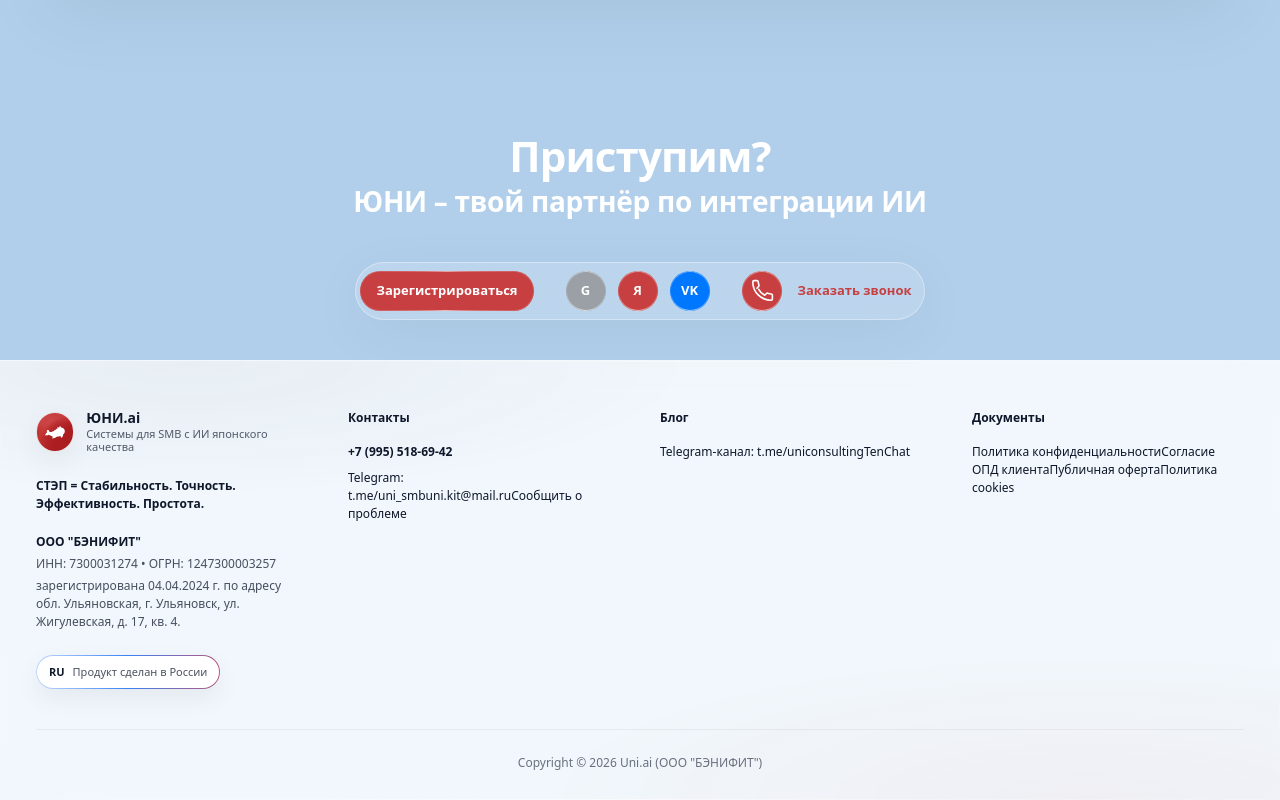
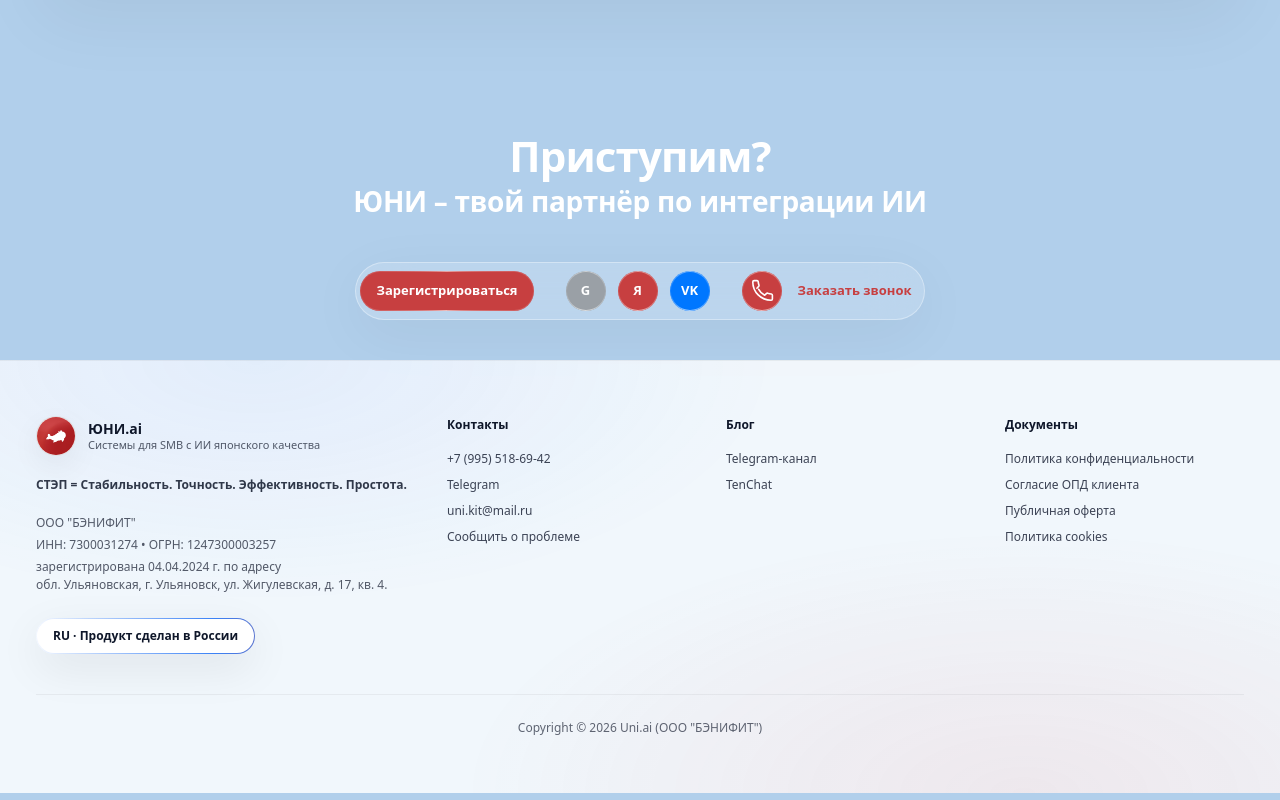
Before and after one commit to uniconsulting/uni.com, a Next.js app: page / in a window 1280 px wide. Shown: the part 8506-9306 px from the top of the page. Built offline with nearby package versions, Linux system fonts and the light colour scheme.

Commit message:
Update Footer.tsx

```diff
--- a/src/components/sections/Footer.tsx
+++ b/src/components/sections/Footer.tsx
@@ -1,13 +1,11 @@
-"use client";
-
 import React from "react";
 
 export default function FooterSection() {
-  const linkBase =
-    "text-[#0f172a] transition-colors duration-500 hover:text-[#c73f40]";
+  const linkClass =
+    "text-[#0f172a]/80 hover:text-[#c73f40] transition-colors duration-500";
 
   return (
-    <footer id="footer" className="relative w-full">
+    <footer className="relative w-full bg-white/82">
       <style>{`
         @keyframes ruBorderShift {
           0% { background-position: 0% 50%; }
@@ -16,17 +14,16 @@ export default function FooterSection() {
         }
       `}</style>
 
-      {/* цельный светлый футер на всю ширину */}
-      <div className="relative w-full bg-white/82 lg-border border-t border-white/18 backdrop-blur-[26px]">
-        {/* мягкий световой рисунок (внутри того же футера, без отдельных фреймов) */}
-        <div className="pointer-events-none absolute inset-0 opacity-70 bg-[radial-gradient(900px_240px_at_15%_0%,rgba(15,23,42,0.06),transparent_60%),radial-gradient(900px_240px_at_85%_100%,rgba(199,63,64,0.06),transparent_65%)]" />
+      {/* мягкий световой фон, без внутренних фреймов */}
+      <div className="pointer-events-none absolute inset-0 opacity-80 bg-[radial-gradient(900px_420px_at_20%_0%,rgba(59,130,246,0.10),transparent_60%),radial-gradient(900px_420px_at_80%_100%,rgba(199,63,64,0.10),transparent_65%)]" />
+      <div className="pointer-events-none absolute inset-x-0 top-0 h-px bg-black/5" />
 
-        <div className="relative mx-auto max-w-[1240px] px-4 pt-12 pb-7">
-          <div className="grid gap-10 lg:grid-cols-4">
-            {/* 1) Бренд */}
-            <div className="lg:col-span-1">
-              <a href="#top" className="inline-flex items-center gap-3">
-                <div className="grid h-10 w-10 place-items-center overflow-hidden rounded-full border border-black/10 bg-white/70 shadow-[0_10px_30px_rgba(0,0,0,0.06)] backdrop-blur-[18px]">
+      <div className="relative mx-auto max-w-[1240px] px-4 py-12 md:py-14">
+        <div className="flex flex-col gap-10 lg:flex-row lg:items-start lg:justify-between">
+          {/* Бренд */}
+          <div className="lg:max-w-[520px]">
+            <a href="#top" className="flex items-center gap-3">
+              <div className="grid h-10 w-10 place-items-center overflow-hidden rounded-full border border-black/10 bg-white/55 shadow-[0_10px_30px_rgba(0,0,0,0.06)] backdrop-blur-[18px]">
                 <img
                   src="brand/logo.svg"
                   alt="ЮНИ.ai"
@@ -45,12 +42,12 @@ export default function FooterSection() {
               </div>
             </a>
 
-              <div className="mt-5 text-[12px] font-semibold text-[#0f172a]">
+            <div className="mt-5 text-[12px] font-semibold text-[#0f172a]/85">
               СТЭП = Стабильность. Точность. Эффективность. Простота.
             </div>
 
-              <div className="mt-5 space-y-1 text-[12px] text-[#0f172a]/75 leading-[1.5]">
-                <div className="font-semibold text-[#0f172a]">ООО "БЭНИФИТ"</div>
+            <div className="mt-5 space-y-1 text-[12px] text-[#0f172a]/70">
+              <div>ООО "БЭНИФИТ"</div>
               <div>ИНН: 7300031274 • ОГРН: 1247300003257</div>
               <div>
                 зарегистрирована 04.04.2024 г. по адресу
@@ -62,55 +59,53 @@ export default function FooterSection() {
             {/* RU pill */}
             <div className="mt-6">
               <div
-                  className={[
-                    "inline-flex items-center",
-                    "rounded-full p-[1px]",
-                    "bg-[linear-gradient(90deg,#ffffff,#3b82f6,#ef4444,#ffffff)]",
-                    "bg-[length:220%_220%]",
-                    "shadow-[0_10px_26px_rgba(0,0,0,0.06)]",
-                  ].join(" ")}
-                  style={{ animation: "ruBorderShift 6s ease-in-out infinite" }}
+                className="inline-flex rounded-full p-[1px] shadow-[0_14px_45px_rgba(0,0,0,0.08)]"
+                style={{
+                  background:
+                    "linear-gradient(90deg, rgba(255,255,255,1), rgba(59,130,246,1), rgba(199,63,64,1), rgba(255,255,255,1))",
+                  backgroundSize: "260% 100%",
+                  animation: "ruBorderShift 6.5s ease-in-out infinite",
+                }}
+                aria-label="Продукт сделан в России"
               >
-                  <div className="flex items-center gap-2 rounded-full bg-white px-3 py-2">
-                    <span className="text-[11px] font-semibold text-[#0f172a]">
-                      RU
-                    </span>
-                    <span className="text-[11px] text-[#0f172a]/75">
-                      Продукт сделан в России
-                    </span>
+                <div className="rounded-full bg-white px-4 py-2 text-[12px] font-semibold text-[#0f172a]">
+                  RU · Продукт сделан в России
                 </div>
               </div>
             </div>
           </div>
 
-            {/* 2/3/4: Контакты / Блог / Документы (одинаковый интервал по сетке) */}
-            <div className="grid gap-10 sm:grid-cols-2 lg:col-span-3 lg:grid-cols-3">
+          {/* Правая часть: 3 раздела с одинаковым интервалом */}
+          <div className="grid flex-1 grid-cols-1 gap-10 sm:grid-cols-3">
             {/* Контакты */}
             <div>
               <div className="text-[12px] font-semibold text-[#0f172a]">
                 Контакты
               </div>
-
-                <div className="mt-4 space-y-2 text-[12px] text-[#0f172a]/75">
-                  <div className="text-[#0f172a] font-semibold">
+              <div className="mt-4 space-y-2 text-[12px]">
+                <div>
+                  <a className={linkClass} href="tel:+79955186942">
                     +7 (995) 518-69-42
+                  </a>
                 </div>
-
+                <div>
                   <a
-                    className={linkBase}
+                    className={linkClass}
                     href="https://t.me/uni_smb"
                     target="_blank"
                     rel="noreferrer"
                   >
-                    Telegram: t.me/uni_smb
+                    Telegram
                   </a>
-
-                  <a className={linkBase} href="mailto:uni.kit@mail.ru">
+                </div>
+                <div>
+                  <a className={linkClass} href="mailto:uni.kit@mail.ru">
                     uni.kit@mail.ru
                   </a>
-
+                </div>
+                <div>
                   <a
-                    className={linkBase}
+                    className={linkClass}
                     href="https://t.me/uni_smb"
                     target="_blank"
                     rel="noreferrer"
@@ -119,25 +114,27 @@ export default function FooterSection() {
                   </a>
                 </div>
               </div>
+            </div>
 
             {/* Блог */}
             <div>
               <div className="text-[12px] font-semibold text-[#0f172a]">
                 Блог
               </div>
-
-                <div className="mt-4 space-y-2 text-[12px] text-[#0f172a]/75">
+              <div className="mt-4 space-y-2 text-[12px]">
+                <div>
                   <a
-                    className={linkBase}
+                    className={linkClass}
                     href="https://t.me/uniconsulting"
                     target="_blank"
                     rel="noreferrer"
                   >
-                    Telegram-канал: t.me/uniconsulting
+                    Telegram-канал
                   </a>
-
+                </div>
+                <div>
                   <a
-                    className={linkBase}
+                    className={linkClass}
                     href="https://m.tenchat.ru/u/xuxnFlqD"
                     target="_blank"
                     rel="noreferrer"
@@ -146,37 +143,42 @@ export default function FooterSection() {
                   </a>
                 </div>
               </div>
+            </div>
 
             {/* Документы */}
             <div>
               <div className="text-[12px] font-semibold text-[#0f172a]">
                 Документы
               </div>
-
-                <div className="mt-4 space-y-2 text-[12px] text-[#0f172a]/75">
-                  <a className={linkBase} href="/privacy">
+              <div className="mt-4 space-y-2 text-[12px]">
+                <div>
+                  <a className={linkClass} href="/privacy">
                     Политика конфиденциальности
                   </a>
-                  <a className={linkBase} href="/opd-consent">
+                </div>
+                <div>
+                  <a className={linkClass} href="/opd-consent">
                     Согласие ОПД клиента
                   </a>
-                  <a className={linkBase} href="/offer">
+                </div>
+                <div>
+                  <a className={linkClass} href="/offer">
                     Публичная оферта
                   </a>
-                  <a className={linkBase} href="/cookies">
+                </div>
+                <div>
+                  <a className={linkClass} href="/cookies">
                     Политика cookies
                   </a>
                 </div>
               </div>
             </div>
           </div>
+        </div>
 
-          {/* нижняя строка */}
-          <div className="mt-10 border-t border-black/5 pt-6">
-            <div className="text-center text-[12px] text-[#0f172a]/60">
+        {/* Нижняя строка */}
+        <div className="mt-10 border-t border-black/5 pt-6 text-center text-[12px] text-[#0f172a]/65">
           Copyright © 2026 Uni.ai (ООО "БЭНИФИТ")
-            </div>
-          </div>
         </div>
       </div>
     </footer>
```
Lines whose indentation alone changed are shown as unchanged.
